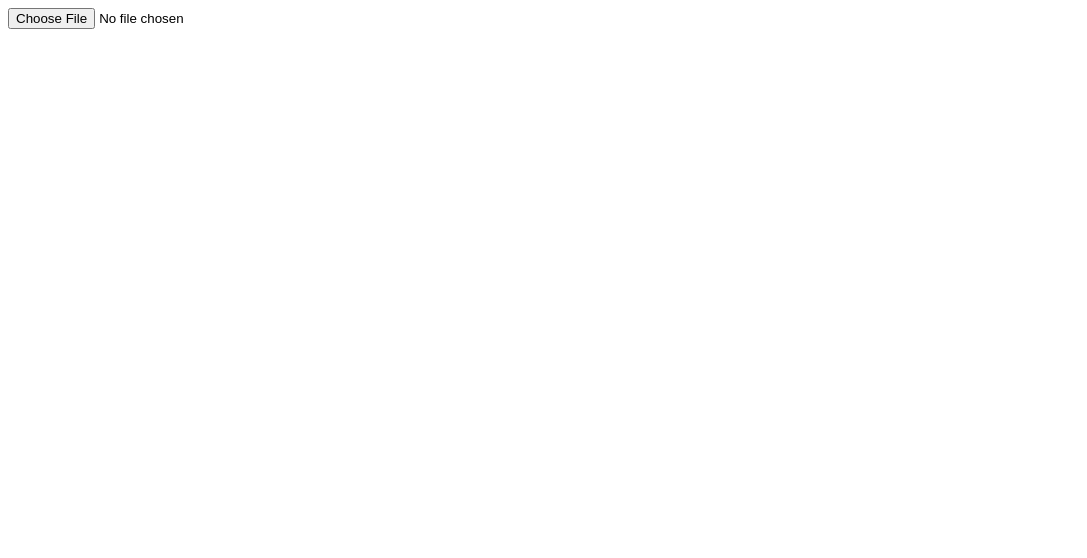
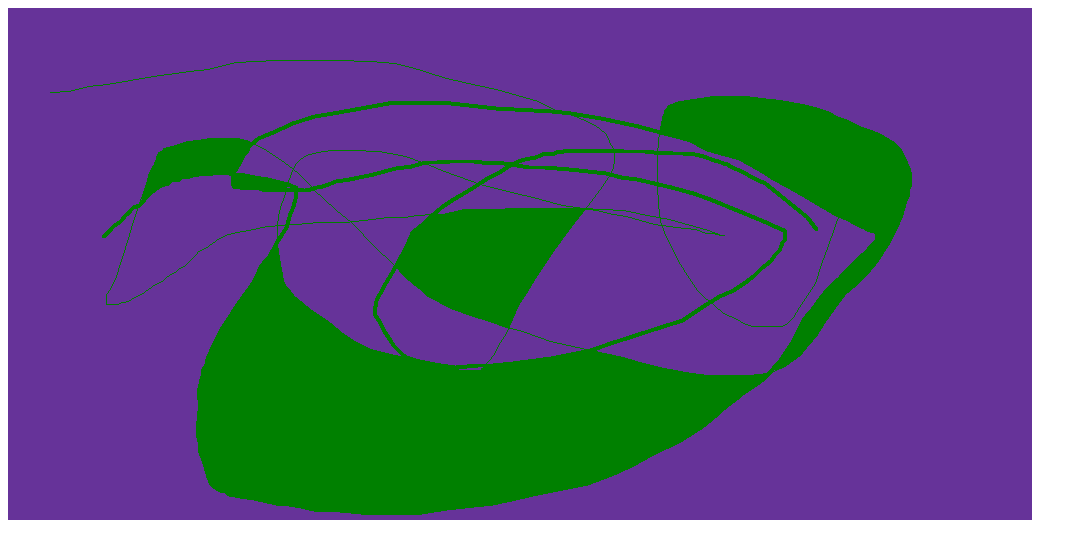
Before and after one commit to ptr-dodge/vectorize, a plain HTML site: page index.html in a window 1280 px wide. Shown: the whole page, without its empty margins (0-1087 px from the left). Drawn offline with Linux system fonts and the light colour scheme.

Commit message:
functional implementation

```diff
--- a/index.html
+++ b/index.html
@@ -4,29 +4,8 @@
         <meta charset="UTF-8" />
         <meta http-equiv="X-UA-Compatible" content="IE=edge" />
         <meta name="viewport" content="width=device-width, initial-scale=1.0" />
-        <script defer src="maker.js"></script>
+        <script defer src="vectorize.js"></script>
         <title>Map Maker</title>
     </head>
-    <body>
-        <input type="file" id="file" accept=".png, .jpeg, .bmp" />
-        <!-- <input type="file" onchange="readFile(this)" />
-
-        <script>
-            function readFile(input) {
-                let file = input.files[0]
-
-                let reader = new FileReader()
-
-                reader.readAsArrayBuffer(file)
-
-                reader.onload = function () {
-                    console.log(reader.result)
-                }
-
-                reader.onerror = function () {
-                    console.log(reader.error)
-                }
-            }
-        </script> -->
-    </body>
+    <body></body>
 </html>
--- a/maker.js
+++ b/vectorize.js
@@ -1,9 +1,19 @@
-var fileInput = document.querySelector("#file")
-let canvas
-let ctx
-let imgFile
-let imgData
-let imageArray = []
+let map_file_name = "big_map.png"
+vectorize(map_file_name)
+
+// class Vectorize {
+//     constructor() {
+//         this.canvas
+//         this.ctx
+//         this.imgFile
+//     }
+// }
+
+function loadImage(url) {
+    let img = new Image()
+    img.src = url
+    document.body.appendChild(img)
+}
 
 function reShape(array, rows, cols) {
     var copy = array.slice(0) // Copy all elements.
@@ -19,7 +29,7 @@ function reShape(array, rows, cols) {
         }
         array.push(row)
     }
-    return array
+    return transpose(array)
 }
 
 function transpose(matrix) {
@@ -74,47 +84,36 @@ function setPixels(array) {
     return oa
 }
 
-// listen for file input
-fileInput.addEventListener("change", e => {
-    // create dummy image object
-    imgFile = new Image()
-    imgFile.src = URL.createObjectURL(e.target.files[0])
+function vectorize(url) {
+    "use strict"
+    let imgFile = new Image()
+    imgFile.src = url
 
-    // create canvas to draw to
-    canvas = document.createElement("canvas")
-    // document.body.appendChild(canvas)
+    let canvas = document.createElement("canvas")
 
     imgFile.onload = () => {
-        // set the canvas dims to the image dims
         canvas.height = imgFile.height
         canvas.width = imgFile.width
-        ctx = canvas.getContext("2d")
+        let ctx = canvas.getContext("2d")
 
-        // draw the image to the canvas
         ctx.drawImage(imgFile, 0, 0)
 
-        // extract the rgba values for each pixel
-        imgData = ctx.getImageData(0, 0, imgFile.width, imgFile.height).data
+        let imgData = ctx.getImageData(0, 0, imgFile.width, imgFile.height).data
 
         let sorted = sortPixels(imgData)
         let colorMap = setPixels(sorted)
-        imageArray = reShape(colorMap, imgFile.height, imgFile.width)
+        let imageArray = reShape(colorMap, imgFile.height, imgFile.width)
 
-        let scale = 50
+        let scale = 1
 
         let zcanv = document.createElement("canvas")
         let ztx = zcanv.getContext("2d")
-        zcanv.height = imageArray.length * scale
-        zcanv.width = imageArray[0].length * scale
+        zcanv.height = imageArray[0].length * scale
+        zcanv.width = imageArray.length * scale
 
         document.body.appendChild(zcanv)
 
-        drawArray(
-            ztx,
-            transpose(imageArray),
-            scale,
-            (colors = { fg: "rebeccapurple", bg: "green" })
-        )
+        drawArray(ztx, imageArray, scale, { fg: "rebeccapurple", bg: "green" })
         console.table(imageArray)
     }
-})
+}
```
Also changed, not shown: big_map.png (added).
